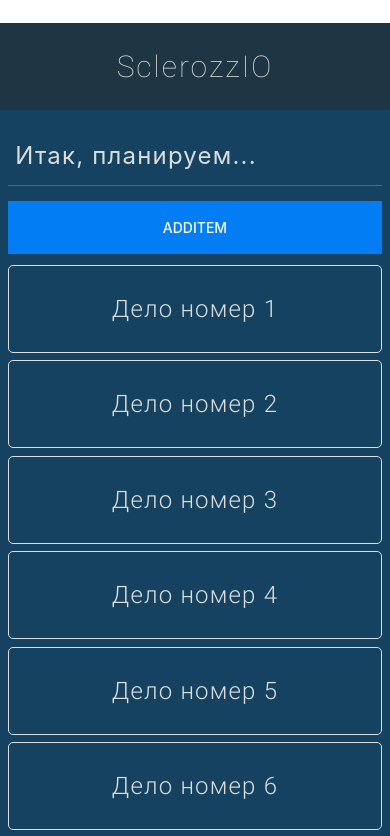
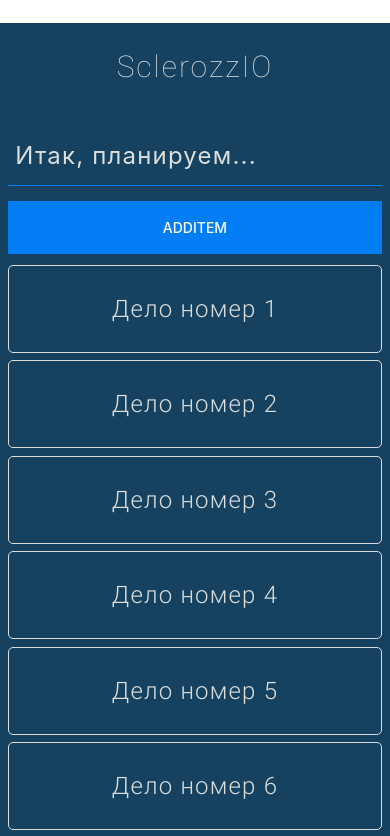
Before and after one commit to RUBYsimpleMAN/react-native-blank, a React Native app: screen / in a window 390 px wide. Shown: the top 836 px of the page. Built offline with nearby package versions, Linux system fonts and the light colour scheme.

Commit message:
2020-07-16_18-04-03_PlatformDependedStyles_v005

```diff
--- a/App.js
+++ b/App.js
@@ -26,20 +26,20 @@ export default function App() {
     {id: '5',  title: 'Дело номер 5' },
     {id: '6',  title: 'Дело номер 6' },
     {id: '7',  title: 'Дело номер 7' },
-    {id: '8',  title: 'Дело номер 8' },
-    {id: '9',  title: 'Дело номер 9' },
-    {id: '10',  title: 'Дело номер 10' },
-    {id: '11',  title: 'Дело номер 11' },
-    {id: '12',  title: 'Дело номер 12' },
-    {id: '13',  title: 'Дело номер 13' },
-    {id: '14',  title: 'Дело номер 14' },
-    {id: '15',  title: 'Дело номер 15' },
-    {id: '16',  title: 'Дело номер 16' },
-    {id: '17',  title: 'Дело номер 17' },
-    {id: '18',  title: 'Дело номер 18' },
-    {id: '19',  title: 'Дело номер 19' },
-    {id: '20',  title: 'Дело номер 20' },
-    {id: '21',  title: 'Дело номер 21' }
+    // {id: '8',  title: 'Дело номер 8' },
+    // {id: '9',  title: 'Дело номер 9' },
+    // {id: '10',  title: 'Дело номер 10' },
+    // {id: '11',  title: 'Дело номер 11' },
+    // {id: '12',  title: 'Дело номер 12' },
+    // {id: '13',  title: 'Дело номер 13' },
+    // {id: '14',  title: 'Дело номер 14' },
+    // {id: '15',  title: 'Дело номер 15' },
+    // {id: '16',  title: 'Дело номер 16' },
+    // {id: '17',  title: 'Дело номер 17' },
+    // {id: '18',  title: 'Дело номер 18' },
+    // {id: '19',  title: 'Дело номер 19' },
+    // {id: '20',  title: 'Дело номер 20' },
+    // {id: '21',  title: 'Дело номер 21' }
   ])
 
   if (!isReady) {
@@ -131,6 +131,5 @@ const styles = StyleSheet.create({
     flex: 1,
     backgroundColor: THEME.BRAND_COLOR,
     padding: '2%',
-    paddingBottom: '12%'
   },
 });
--- a/app.json
+++ b/app.json
@@ -5,7 +5,7 @@
     "platforms": [
       "android"
     ],
-    "version": "0.0.4",
+    "version": "0.0.5",
     "orientation": "portrait",
     "icon": "./assets/icon.png",
     "splash": {
@@ -21,7 +21,7 @@
     ],
     "android": {
     "package": "com.RomAmoR.SclerossoApplicatto",
-    "versionCode": 4
+    "versionCode": 5
     }
   }
 }
--- a/src/components/Navbar.js
+++ b/src/components/Navbar.js
@@ -1,11 +1,14 @@
 import React from 'react';
-import {View, Text, StyleSheet} from 'react-native';
+import { Platform, View, Text, StyleSheet } from 'react-native';
 
 import { THEME } from '../themes/themes';
 
 export const Navbar = ({title}) => {
   return(
-    <View style={styles.navbar}>
+    <View style={{...styles.navbar, ...Platform.select({
+      ios:     styles.navbarIOS,
+      android: styles.navbarAndroid
+    })}}>
       <Text style={styles.navbarText}>
         {title}
       </Text>
@@ -15,15 +18,25 @@ export const Navbar = ({title}) => {
 
 const styles = StyleSheet.create({
   navbar: {
-    backgroundColor: THEME.NAVBAR_COLOR,
-    padding: '5%',
+    padding:           '5%',
+  },
+  navbarAndroid: {
+    backgroundColor:    THEME.NAVBAR_COLOR,
+  },
+  navbarIOS: {
+    backgroundColor:    THEME.TEXT_SHINE_COLOR,
+    borderBottomColor:  THEME.DANGER_COLOR,
+    borderBottomWidth:  1
   },
   navbarText: {
-    textAlign: 'center',
-    color: THEME.TEXT_SHINE_COLOR,
-    fontFamily: 'rThin',
-    fontSize: 30,
-    letterSpacing: 2,
-    lineHeight: 48
+    textAlign:         'center',
+    fontFamily:        'rThin',
+    fontSize:           30,
+    letterSpacing:      2,
+    lineHeight:         48,
+    color:              Platform.OS === 'ios' ?
+                        THEME.TEXT_DARK_COLOR
+                        :
+                        THEME.TEXT_SHINE_COLOR,
   }
 })
--- a/src/screens/MainScreen.js
+++ b/src/screens/MainScreen.js
@@ -84,13 +84,12 @@ export const MainScreen = ({addTodo, todos, rmTodoItem, openTodoItem}) => {
 
 const styles = StyleSheet.create({
   mainScreenView: {
-    flex: 1,
+    flex:            1,
     backgroundColor: THEME.BRAND_COLOR,
-    paddingBottom: 120,
+    paddingBottom:   128,
   },
   flatlist: {
     backgroundColor: THEME.BRAND_COLOR,
-    // paddingBottom: '29%',
   },
   flatlistImgWrap01: {
     alignItems:     'center',
```
